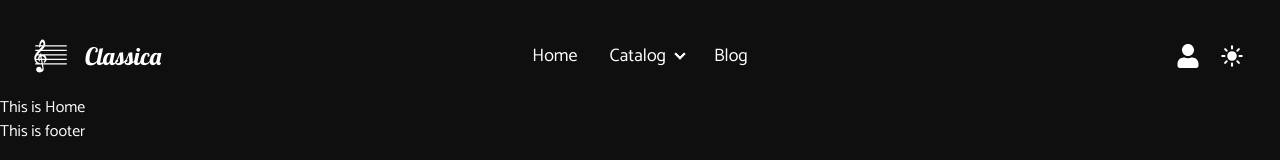
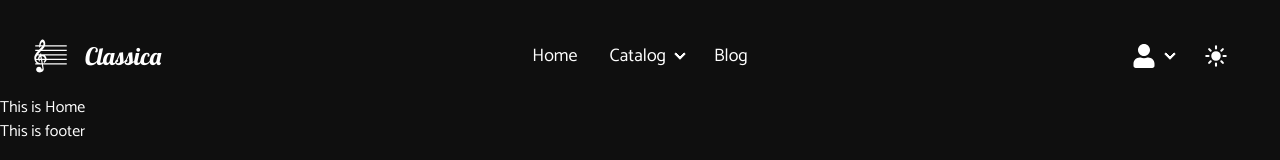
Before and after one commit to Waheed-Labib/fullstack-musical-instruments-resale-market-client-side, a React (Create React App) app: page / in a window 1280 px wide. Shown: the top 160 px of the page. Built offline with nearby package versions, Linux system fonts and the light colour scheme; a web font is replaced by a local one.

Commit message:
updated navbar

```diff
--- a/src/contexts/ThemeProvider/ThemeProvider.js
+++ b/src/contexts/ThemeProvider/ThemeProvider.js
@@ -5,7 +5,7 @@ export const ThemeContext = createContext();
 
 const ThemeProvider = ({ children }) => {
 
-    const [mode, setMode] = useState('dark')
+    const [mode, setMode] = useState(localStorage.getItem('classica-theme') || 'dark')
 
     const themeInfo = {
         mode,
--- a/src/pages/Shared/Navbar/Navbar.css
+++ b/src/pages/Shared/Navbar/Navbar.css
@@ -6,3 +6,15 @@
 .menu {
     font-size: 18px;
 }
+
+.menu li {
+    border-radius: 0.15rem;
+}
+
+.menu-option-dark-mode:hover {
+    color: #e2a53f;
+}
+
+.menu-option-light-mode:hover {
+    background-color: rgb(240, 240, 240);
+}
--- a/src/pages/Shared/Navbar/Navbar.js
+++ b/src/pages/Shared/Navbar/Navbar.js
@@ -1,4 +1,4 @@
-import React, { useContext, useState } from 'react';
+import React, { useContext, useEffect } from 'react';
 import { Link } from 'react-router-dom';
 import { GiMusicalScore } from "react-icons/gi";
 import { FaUser } from "react-icons/fa";
@@ -10,15 +10,25 @@ import { ThemeContext } from '../../../contexts/ThemeProvider/ThemeProvider';
 const Navbar = () => {
     const { mode, setMode } = useContext(ThemeContext)
 
+    useEffect(() => {
+        localStorage.setItem('classica-theme', mode)
+    }, [mode])
+
     return (
         <div className="navbar bg-accent text-base-100 h-24 p-4 pt-8">
+
+            {/* navbar left end */}
             <div className="navbar-start">
+
+                {/* mobile device dropdown */}
                 <div className="dropdown">
+                    {/* dropdown icon */}
                     <div tabIndex={0} role="button" className="btn btn-ghost lg:hidden">
                         <svg xmlns="http://www.w3.org/2000/svg" className="h-5 w-5" fill="none" viewBox="0 0 24 24" stroke="currentColor"><path strokeLinecap="round" strokeLinejoin="round" strokeWidth="2" d="M4 6h16M4 12h8m-8 6h16" /></svg>
                     </div>
+                    {/* menu */}
                     <ul tabIndex={0} className="menu menu-sm dropdown-content mt-3 z-[1] p-2 shadow bg-base-100 rounded-box w-52">
-                        <li><Link to='/home'>Home</Link></li>
+                        <li><Link to='/'>Home</Link></li>
                         <li>
                             <p>Catalog</p>
                             <ul className="p-2">
@@ -29,47 +39,60 @@ const Navbar = () => {
                         <li><Link>Blog</Link></li>
                     </ul>
                 </div>
+
+                {/* navbar logo at left */}
                 <Link to='/' className="btn btn-ghost text-4xl">
                     <GiMusicalScore></GiMusicalScore>
                     <p className='ml-2 logo-text font-thin'>Classica</p>
                 </Link>
             </div>
+
+            {/* navbar center */}
             <div className="navbar-center hidden lg:flex">
                 <ul className="menu menu-horizontal px-1">
-                    <li><Link to='/home'>Home</Link></li>
+                    <li className={`menu-option-${mode}-mode`}><Link to='/'>Home</Link></li>
                     <li className='dropdown-menu'>
                         <details>
                             <summary>Catalog</summary>
-                            <ul className="bg-black p-2">
+                            <ul className="bg-base-100 text-accent rounded-sm p-2">
                                 <li><a>Submenu 1</a></li>
                                 <li><a>Submenu 2</a></li>
                             </ul>
                         </details>
                     </li>
-                    <li><Link>Blog</Link></li>
+                    <li className={`menu-option-${mode}-mode`}><Link>Blog</Link></li>
+
                 </ul>
             </div>
+
+            {/* navbar right end */}
             <div className="navbar-end">
-                <ul className='flex gap-5 text-2xl pr-5'>
-
-                    <li>
-                        <FaUser></FaUser>
+                <ul className="menu menu-horizontal pr-5">
+                    <li className='flex text-2xl'>
+                        <details>
+                            <summary><FaUser></FaUser></summary>
+                            <ul className="bg-base-100 text-accent rounded-sm text-lg p-2">
+                                <li><a>Submenu 1</a></li>
+                                <li><a>Submenu 2</a></li>
+                            </ul>
+                        </details>
                     </li>
-
                     {
                         mode === 'dark' ?
-                            <li onClick={() => setMode('light')}>
-                                <IoSunny></IoSunny>
+                            <li className={`menu-option-${mode}-mode text-2xl`} onClick={() => setMode('light')}>
+                                <a><IoSunny></IoSunny></a>
                             </li>
                             :
-                            <li onClick={() => setMode('dark')}>
-                                <MdDarkMode></MdDarkMode>
+                            <li className={`menu-option-${mode}-mode text-2xl`} onClick={() => setMode('dark')}>
+                                <a><MdDarkMode></MdDarkMode></a>
                             </li>
                     }
 
                 </ul>
 
             </div>
+
+
         </div>
     );
 };
```
